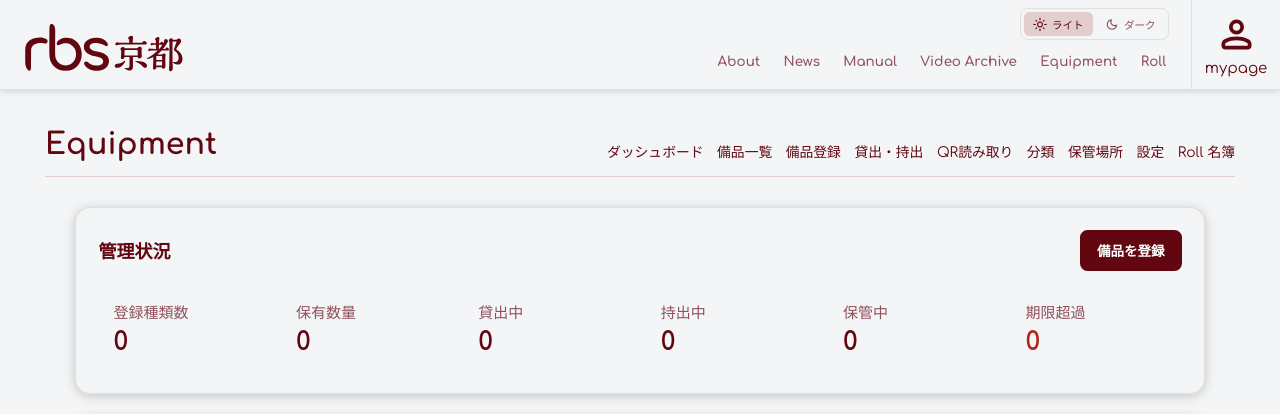
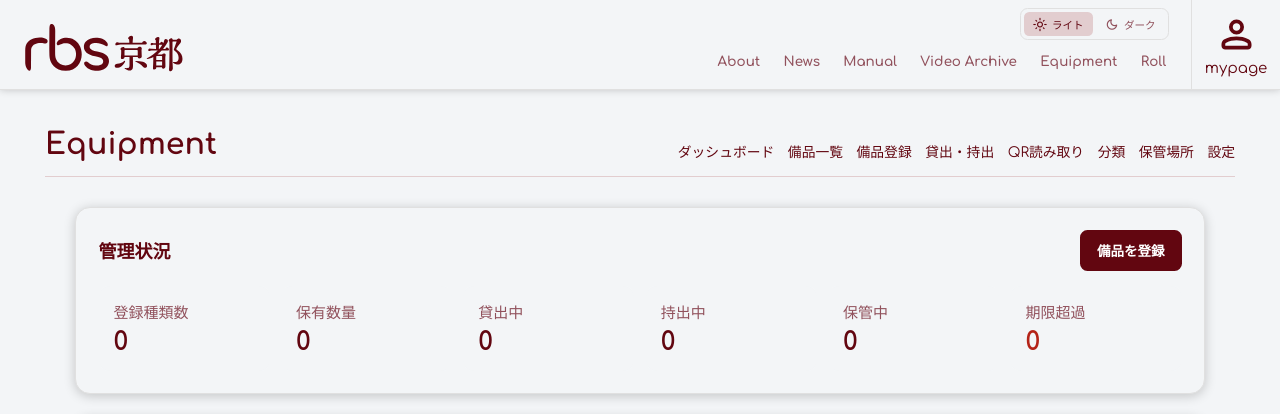
Before and after one commit to rbs-kyoto/rbs-kyoto, a Django app: page /equipment/ in a window 1280 px wide. Shown: the top 414 px of the page. Run offline with Django 5.2, Linux system fonts and the light colour scheme; the visitor is signed in with stand-in values (Sample User, id 1); data comes from the database, SQL or seed files in the repository; data that the repository does not hold is empty; some libraries are stand-ins or nearby versions; some web fonts are replaced.

Commit message:
Remove Roll link from Equipment navigation
Co-authored-by: Copilot <223556219+Copilot@users.noreply.github.com>

```diff
--- a/templates/equipment/base.html
+++ b/templates/equipment/base.html
@@ -20,7 +20,6 @@
             <a href="{% url 'equipment:categories' %}">分類</a>
             <a href="{% url 'equipment:locations' %}">保管場所</a>
             <a href="{% url 'equipment:settings' %}">設定</a>
-            {% if user.is_staff %}<a href="{% url 'roll:list' %}">Roll 名簿</a>{% endif %}
         </nav>
     </header>
     {% if messages %}
```
